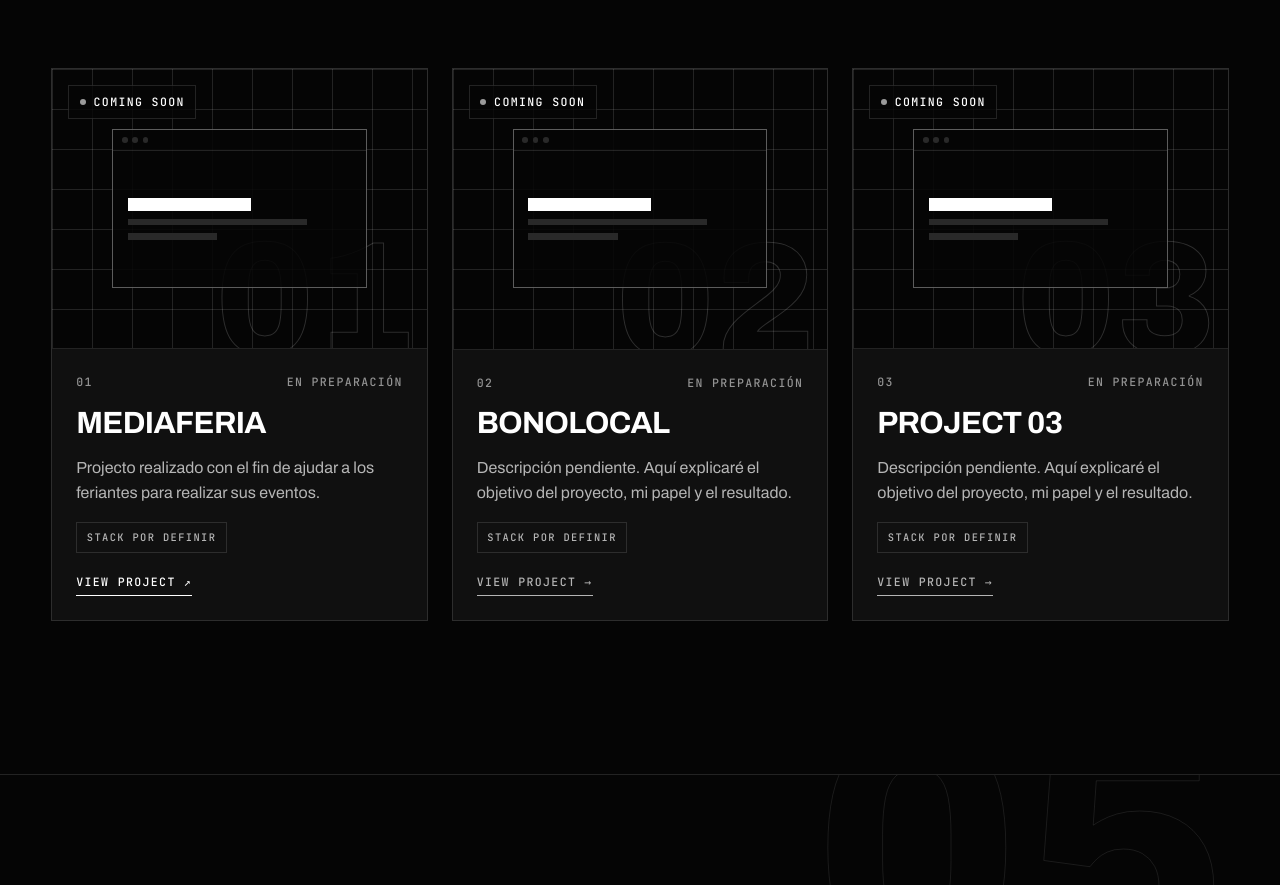
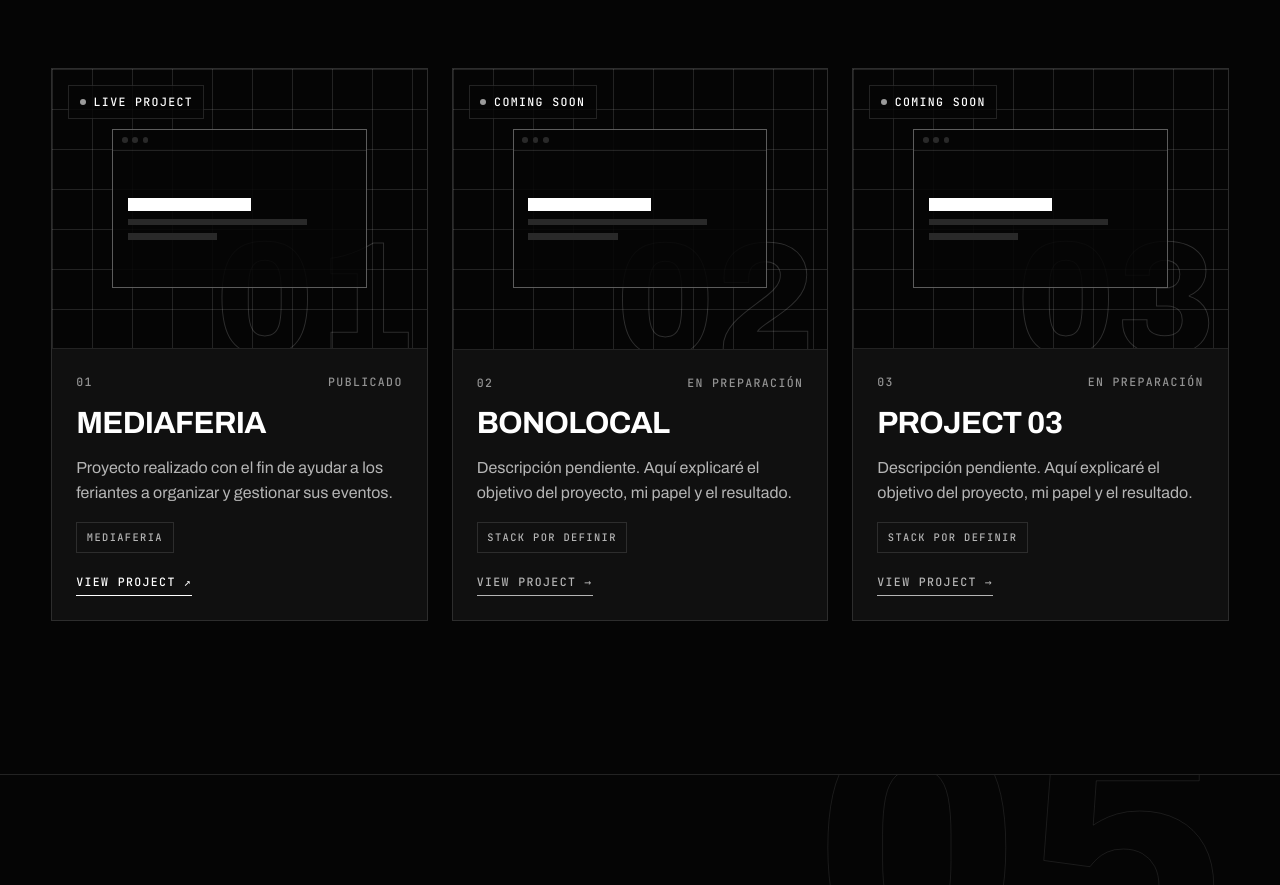
Before and after one commit to carrascosaiker336-ctrl/MyPorfolioWeb, a plain HTML site: page index.html in a window 1280 px wide. Shown: the part 2818-3703 px from the top of the page. Drawn offline with Linux system fonts and the light colour scheme.

Commit message:
Revise MediaFeria project information
Updated project details for MediaFeria, including status and description.

```diff
--- a/index.html
+++ b/index.html
@@ -203,17 +203,32 @@
             <div class="mock__body"><i></i><i></i><i></i></div>
           </div>
         </div>
-              <span class="project__badge mono">Coming soon</span>
+        <span class="project__badge mono">Live project</span>
       </div>
+
       <div class="project__body">
-              <div class="project__meta mono"><span>01</span><span>En preparación</span></div>
+        <div class="project__meta mono">
+          <span>01</span>
+          <span>Publicado</span>
+        </div>
+
         <h3 class="project__name">MediaFeria</h3>
-              <p class="project__desc">Projecto realizado con el fin de ajudar a los feriantes para realizar sus eventos.</p>
+
+        <p class="project__desc">
+          Proyecto realizado con el fin de ayudar a los feriantes
+          a organizar y gestionar sus eventos.
+        </p>
+
         <ul class="project__tags mono" aria-label="Tecnologías utilizadas">
-                <li>Stack por definir</li>
+          <li>MediaFeria</li>
         </ul>
-             <a class="project__link link mono" href="https://mediafira.onrender.com/" target="_blank" rel="noopener noreferrer">
-              View project <span aria-hidden="false">↗</span></a>
+
+        <a class="project__link link mono"
+           href="https://mediafira.onrender.com/"
+           target="_blank"
+           rel="noopener noreferrer">
+          View project <span aria-hidden="false">↗</span>
+          </a>
         </div>
       </div>
     </article>
```
Lines whose indentation alone changed are shown as unchanged.
